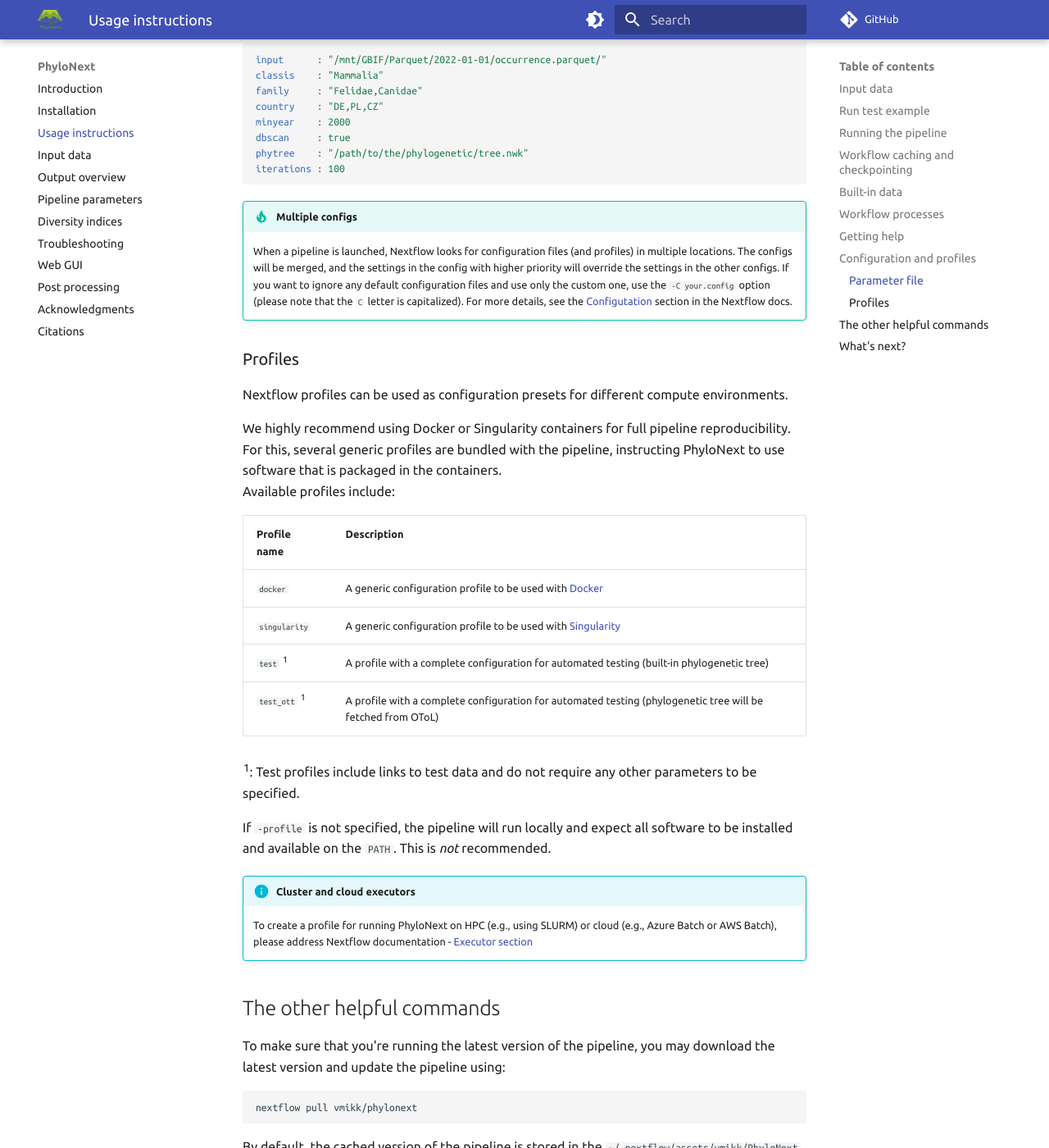
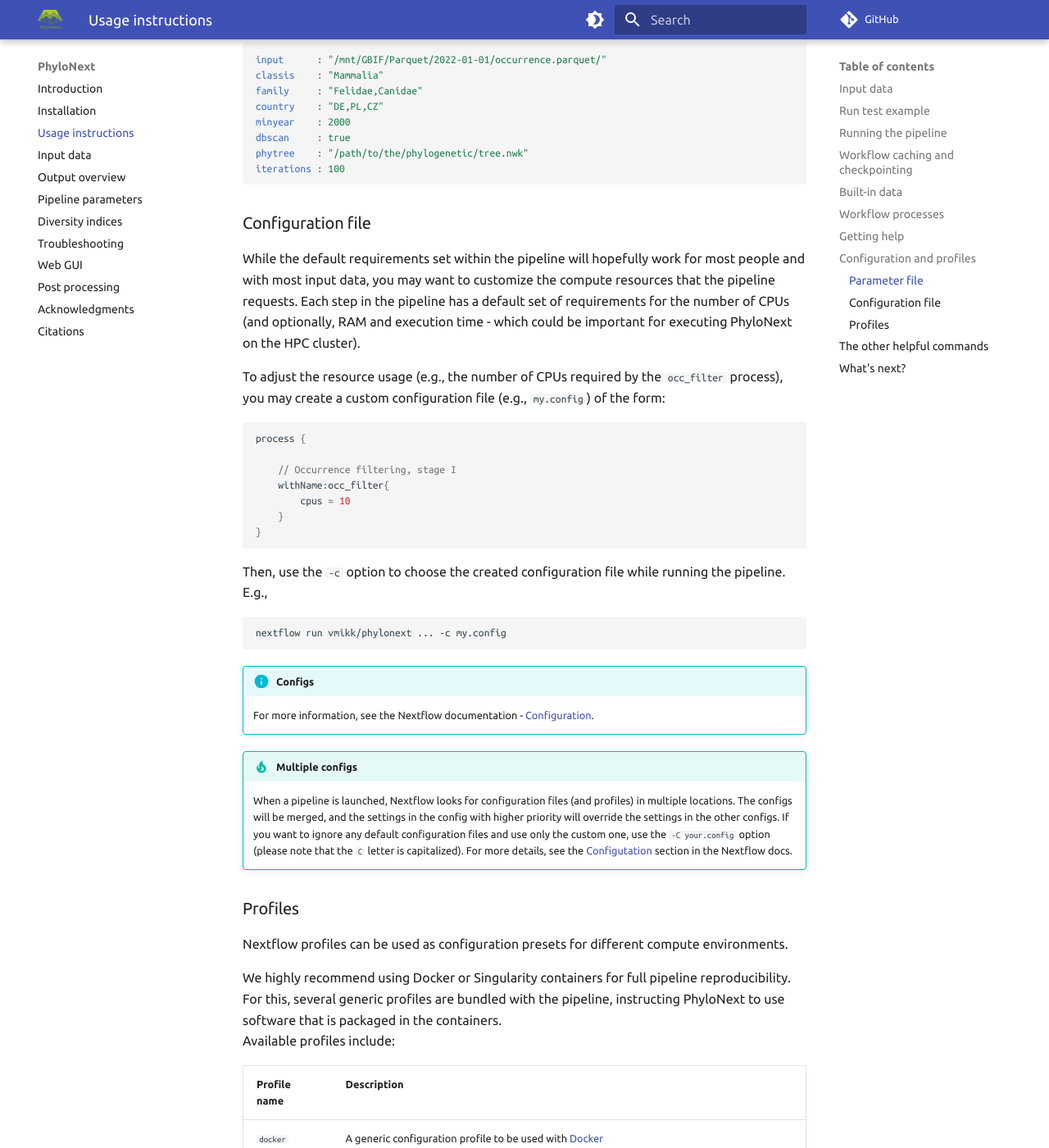
Before and after one commit to vmikk/phylonext_manual, an MkDocs documentation site: the page built from docs/usage.md, in a window 1280 px wide and 1400 px high, scrolled down 5751 px. Shown: the whole window at 82% size. Built offline with MkDocs 1.6.1 and Material for MkDocs 9.7.7, drawn with Linux system fonts in a browser that asks for light colours; comment, search, counter and statistics services are not loaded.

Commit message:
Configuration file

````diff
--- a/docs/usage.md
+++ b/docs/usage.md
@@ -195,6 +195,35 @@ dbscan     : true
 phytree    : "/path/to/the/phylogenetic/tree.nwk"
 iterations : 100
 ```
+
+### Configuration file
+
+While the default requirements set within the pipeline will hopefully work for most people and with most input data,
+you may want to customize the compute resources that the pipeline requests.
+Each step in the pipeline has a default set of requirements for the number of CPUs
+(and optionally, RAM and execution time - which could be important for executing PhyloNext on the HPC cluster).
+
+To adjust the resource usage (e.g., the number of CPUs required by the `occ_filter` process),
+you may create a custom configuration file (e.g., `my.config`) of the form:
+
+``` java
+process {
+
+    // Occurrence filtering, stage I
+    withName:occ_filter{
+        cpus = 10
+    }
+}
+```
+
+Then, use the `-c` option to choose the created configuration file while running the pipeline. E.g.,
+``` bash
+nextflow run vmikk/phylonext ... -c my.config
+```
+
+!!! info "Configs"
+    For more information, see the Nextflow documentation - [Configuration](https://www.nextflow.io/docs/latest/config.html#configuration-file).
+
 !!! tip "Multiple configs"
     When a pipeline is launched, Nextflow looks for configuration files (and profiles) in multiple locations.
     The configs will be merged, and the settings in the config with higher priority will override the settings in the other configs.
````
